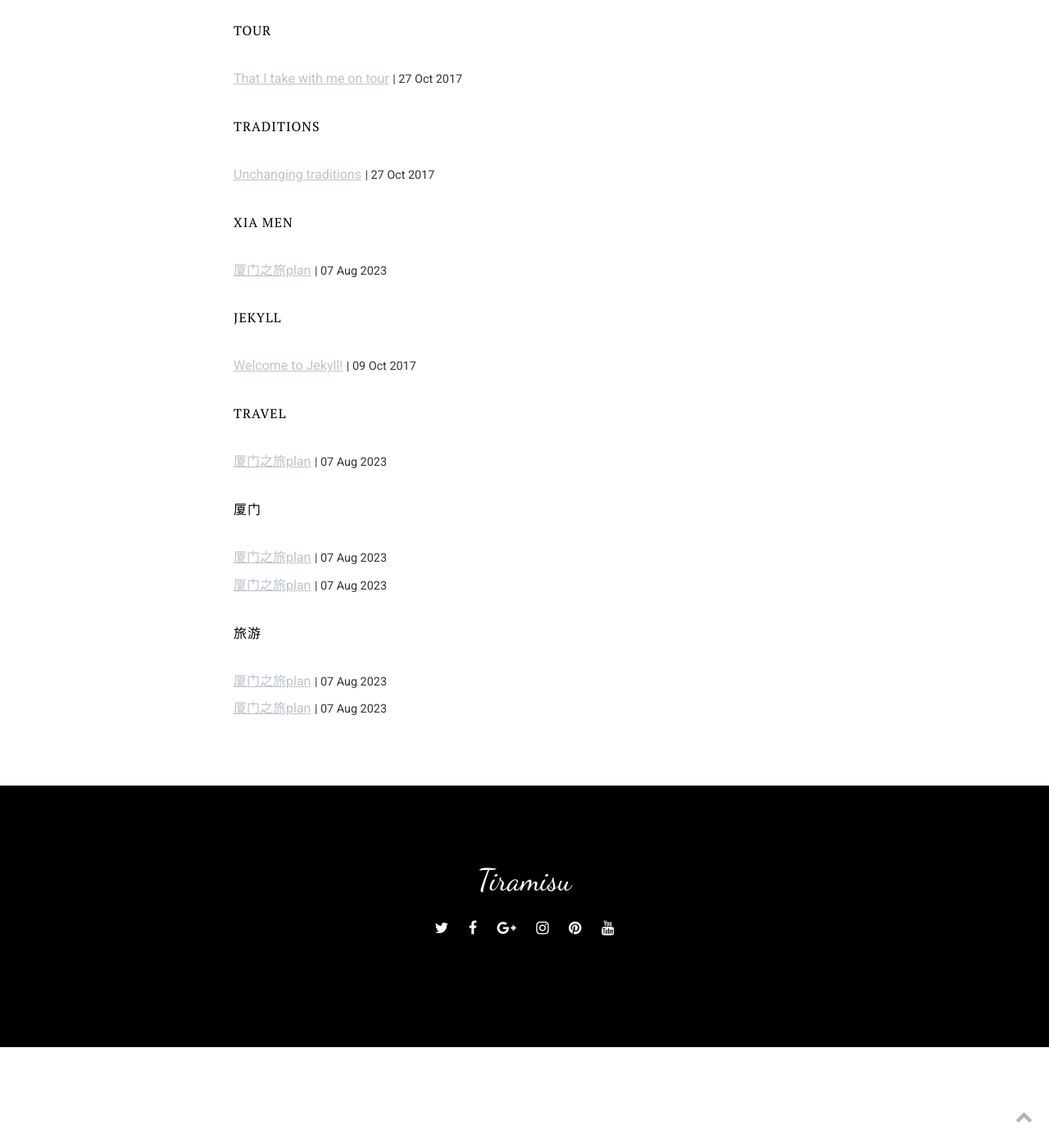
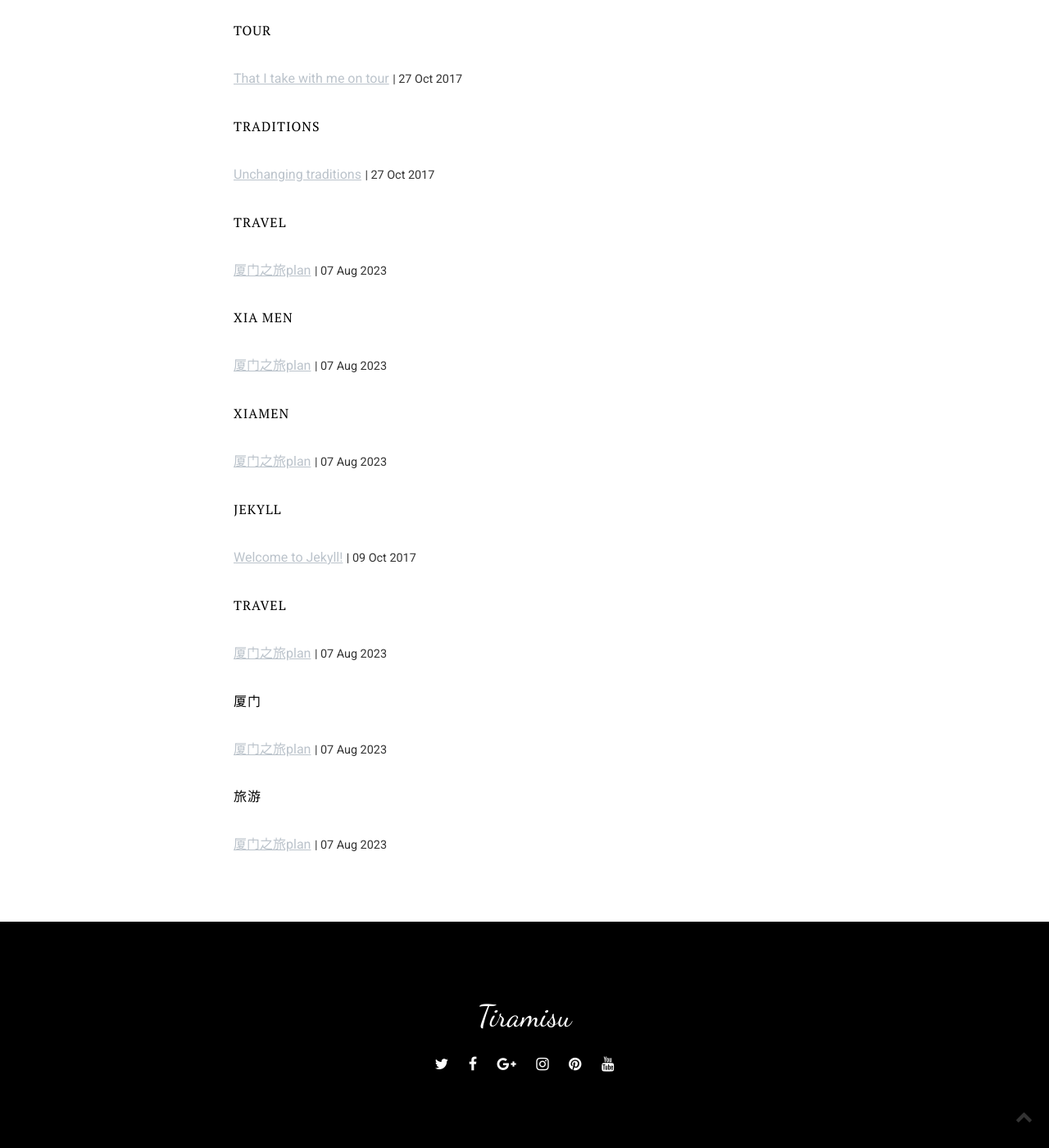
Before and after one commit to 2434666290/2434666290.github.io, a Jekyll site: the page built from tags.html, in a window 1280 px wide and 1400 px high, scrolled down 2519 px. Shown: the whole window at 82% size. Built offline with Jekyll 4.4.1, drawn with Linux system fonts in a browser that asks for light colours; before the commit the page ends 3796 px from its top, so only the background shows below that; some of the changed text lies outside the part shown.

Commit message:
Update 2017-10-27-10-best-books-of-all-time.markdown

```diff
--- a/_posts/2017-10-27-10-best-books-of-all-time.markdown
+++ b/_posts/2017-10-27-10-best-books-of-all-time.markdown
@@ -3,7 +3,7 @@ layout: post
 title: 厦门之旅plan
 date: 2023-08-07 10:11:50 +0300
 img: 22.jpg
-tags: [厦门, 旅游]
+tags: [XiaMen, Travel]
 author: Li Haopeng
 ---
 
```
